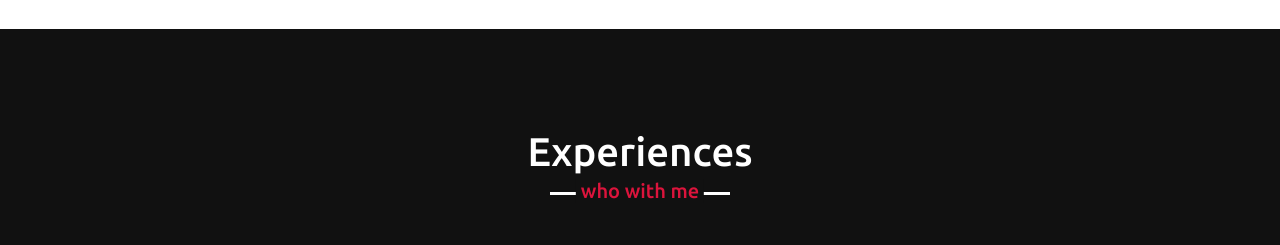
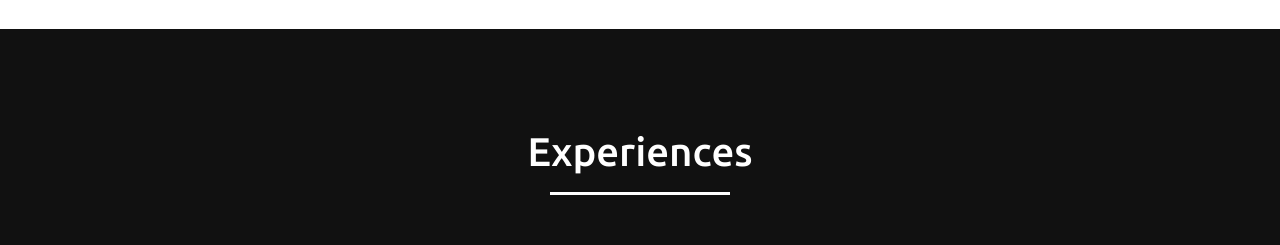
Before and after one commit to T-Dahiya-003/Portfolio, a plain HTML site: page index.html in a window 1280 px wide. Shown: the part 2620-2865 px from the top of the page. Drawn offline with nearby package versions, Linux system fonts and the light colour scheme.

Commit message:
Update style.css

```diff
--- a/style.css
+++ b/style.css
@@ -426,9 +426,6 @@ section .title::after{
 
 
 /* experiences section styling */
-.experiences .title::after{
-    content: "who with me";
-}
 .experiences .carousel .card{
     background: #222;
     border-radius: 6px;
```
